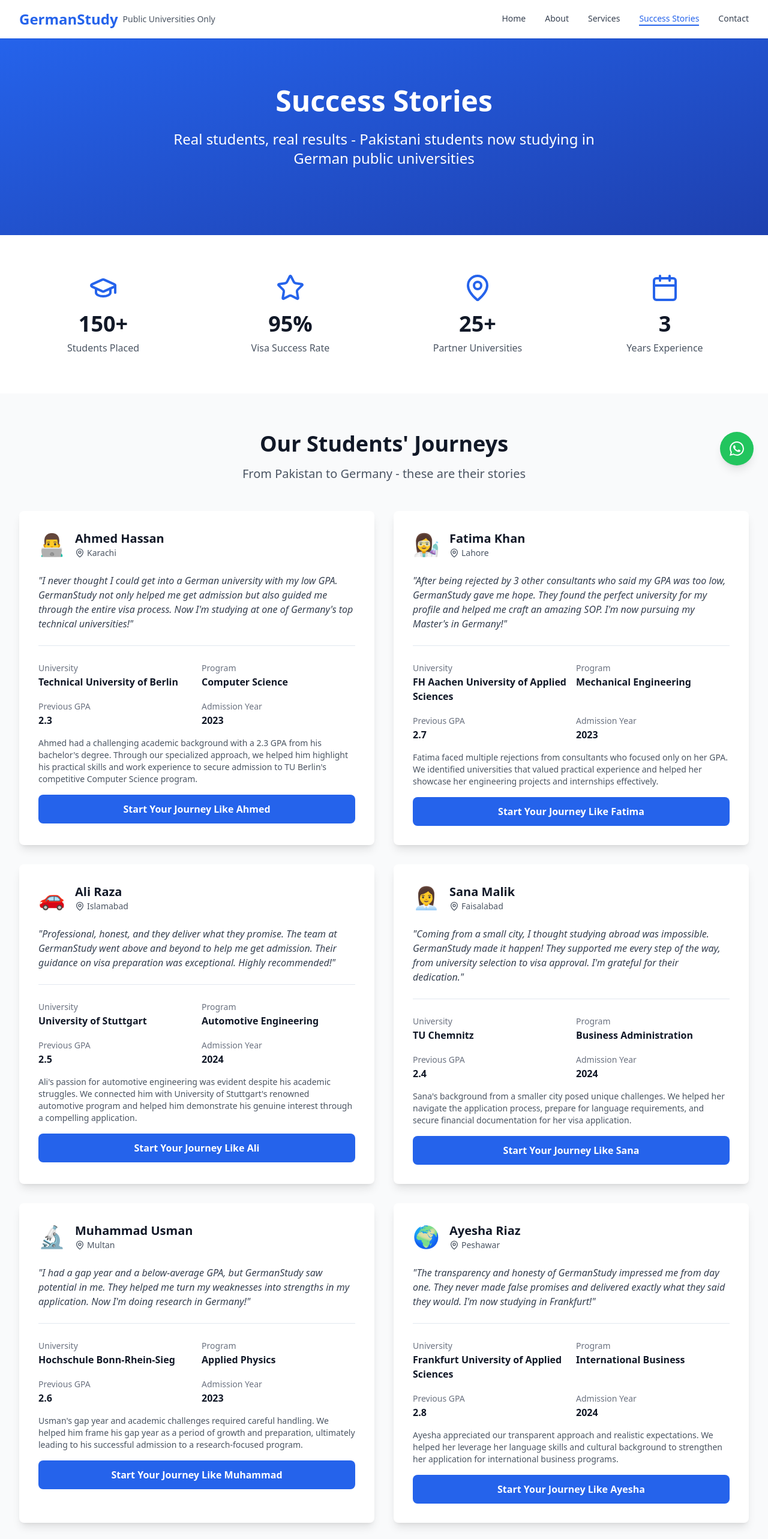
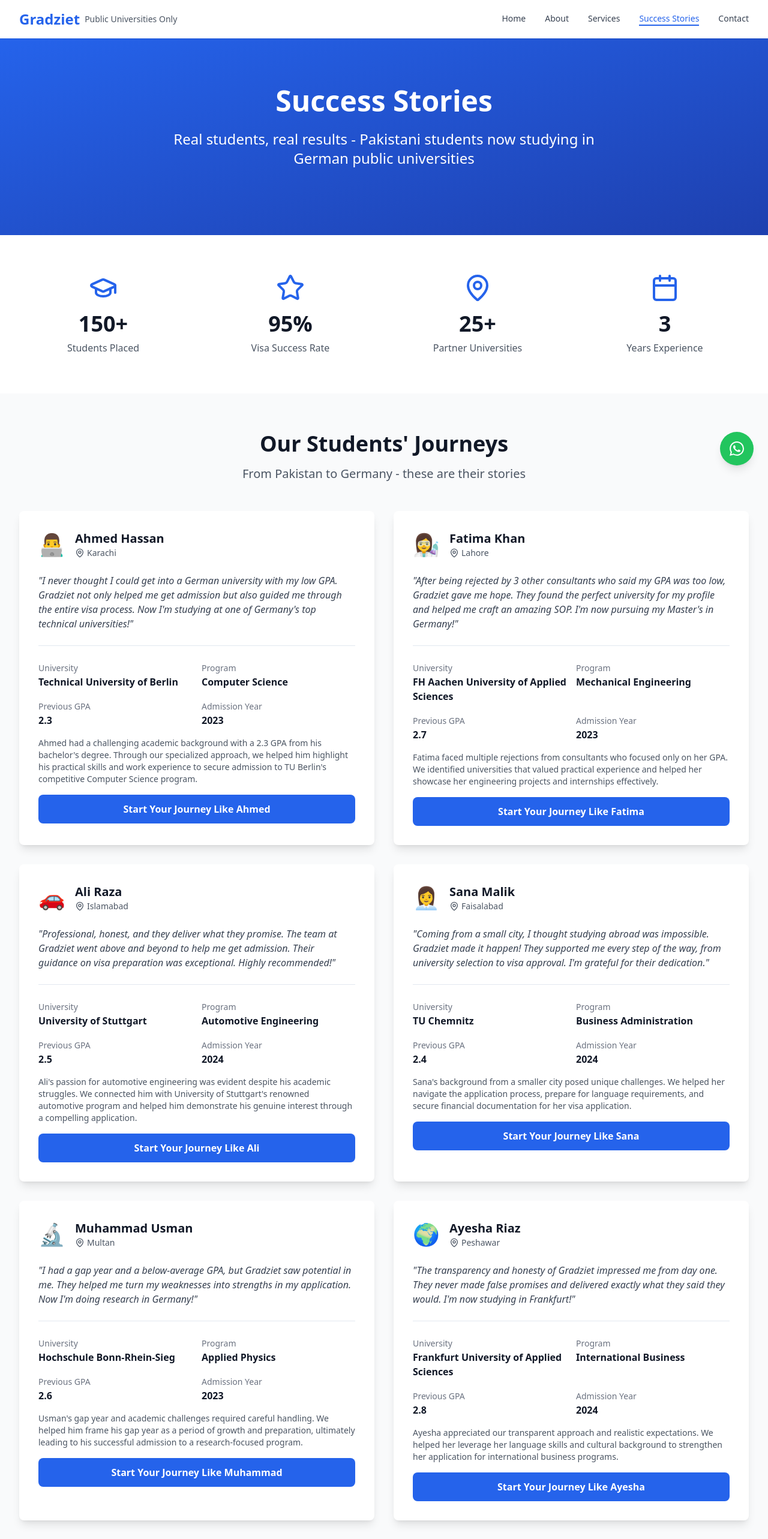
Before and after one commit to ahmedcyberflix/german-dreams-access, a React (Vite) app: page /students in a window 1280 px wide. Shown: the top 2566 px of the page at 60% size. Built offline with nearby package versions, Linux system fonts and the light colour scheme.

Commit message:
Rename consultancy to Gradziet
Replace old name and logo with Gradziet across the site, maintaining design aesthetic and brand colors.

```diff
--- a/src/components/Layout.tsx
+++ b/src/components/Layout.tsx
@@ -26,7 +26,7 @@ const Layout = ({ children }: { children: React.ReactNode }) => {
         <div className="max-w-7xl mx-auto px-4 sm:px-6 lg:px-8">
           <div className="flex justify-between items-center h-16">
             <Link to="/" className="flex items-center">
-              <span className="text-2xl font-bold text-blue-600">GermanStudy</span>
+              <span className="text-2xl font-bold text-blue-600">Gradziet</span>
               <span className="text-sm text-gray-600 ml-2 hidden sm:block">Public Universities Only</span>
             </Link>
 
@@ -88,7 +88,7 @@ const Layout = ({ children }: { children: React.ReactNode }) => {
         <div className="max-w-7xl mx-auto px-4 sm:px-6 lg:px-8 py-12">
           <div className="grid grid-cols-1 md:grid-cols-3 gap-8">
             <div className="md:col-span-2">
-              <h3 className="text-2xl font-bold mb-4">GermanStudy</h3>
+              <h3 className="text-2xl font-bold mb-4">Gradziet</h3>
               <p className="text-gray-300 mb-4">
                 Helping Pakistani students get admission to Germany's public universities -
                 no private institutions, no false promises.
@@ -119,7 +119,7 @@ const Layout = ({ children }: { children: React.ReactNode }) => {
 
           <div className="border-t border-gray-800 mt-8 pt-8 text-center">
             <p className="text-gray-400">
-              © 2024 GermanStudy. All rights reserved. | Public Universities Only
+              © 2024 Gradziet. All rights reserved. | Public Universities Only
             </p>
           </div>
         </div>
--- a/src/pages/About.tsx
+++ b/src/pages/About.tsx
@@ -10,7 +10,7 @@ const About = () => {
       <section className="bg-gradient-to-br from-blue-600 to-blue-800 text-white py-20">
         <div className="max-w-7xl mx-auto px-4 sm:px-6 lg:px-8">
           <div className="text-center">
-            <h1 className="text-4xl md:text-5xl font-bold mb-6">About GermanStudy</h1>
+            <h1 className="text-4xl md:text-5xl font-bold mb-6">About Gradziet</h1>
             <p className="text-xl md:text-2xl mb-8 max-w-3xl mx-auto">
               Two brothers on a mission to make German public education accessible for Pakistani students
             </p>
@@ -25,7 +25,7 @@ const About = () => {
             <h2 className="text-3xl md:text-4xl font-bold text-gray-900 mb-6">Our Story</h2>
             <div className="bg-white p-8 rounded-lg shadow-lg">
               <p className="text-lg text-gray-700 mb-6">
-                GermanStudy was founded by two brothers who witnessed firsthand the struggles of Pakistani students
+                Gradziet was founded by two brothers who witnessed firsthand the struggles of Pakistani students
                 trying to get quality education abroad. We saw too many students being misled by consultants who
                 promised them admission to expensive private institutions, often with hidden costs and poor outcomes.
               </p>
@@ -35,7 +35,7 @@ const About = () => {
                 that even students with lower GPAs could secure admission with the right guidance and approach.
               </p>
               <p className="text-lg text-gray-700">
-                This revelation led us to create GermanStudy - a consultancy that exclusively focuses on public
+                This revelation led us to create Gradziet - a consultancy that exclusively focuses on public
                 universities and maintains complete transparency throughout the process. We believe every student
                 deserves honest guidance and affordable education opportunities.
               </p>
--- a/src/pages/Index.tsx
+++ b/src/pages/Index.tsx
@@ -90,7 +90,7 @@ const Index = () => {
       city: "Karachi",
       university: "TU Berlin",
       gpa: "2.3",
-      quote: "I never thought I could get into a German university with my low GPA. GermanStudy made it possible!"
+      quote: "I never thought I could get into a German university with my low GPA. Gradziet made it possible!"
     },
     {
       name: "Fatima Khan",
--- a/src/pages/Students.tsx
+++ b/src/pages/Students.tsx
@@ -14,7 +14,7 @@ const Students = () => {
       previousGPA: "2.3",
       admissionYear: "2023",
       image: "👨‍💻",
-      quote: "I never thought I could get into a German university with my low GPA. GermanStudy not only helped me get admission but also guided me through the entire visa process. Now I'm studying at one of Germany's top technical universities!",
+      quote: "I never thought I could get into a German university with my low GPA. Gradziet not only helped me get admission but also guided me through the entire visa process. Now I'm studying at one of Germany's top technical universities!",
       details: "Ahmed had a challenging academic background with a 2.3 GPA from his bachelor's degree. Through our specialized approach, we helped him highlight his practical skills and work experience to secure admission to TU Berlin's competitive Computer Science program."
     },
     {
@@ -26,7 +26,7 @@ const Students = () => {
       previousGPA: "2.7",
       admissionYear: "2023",
       image: "👩‍🔬",
-      quote: "After being rejected by 3 other consultants who said my GPA was too low, GermanStudy gave me hope. They found the perfect university for my profile and helped me craft an amazing SOP. I'm now pursuing my Master's in Germany!",
+      quote: "After being rejected by 3 other consultants who said my GPA was too low, Gradziet gave me hope. They found the perfect university for my profile and helped me craft an amazing SOP. I'm now pursuing my Master's in Germany!",
       details: "Fatima faced multiple rejections from consultants who focused only on her GPA. We identified universities that valued practical experience and helped her showcase her engineering projects and internships effectively."
     },
     {
@@ -38,7 +38,7 @@ const Students = () => {
       previousGPA: "2.5",
       admissionYear: "2024",
       image: "🚗",
-      quote: "Professional, honest, and they deliver what they promise. The team at GermanStudy went above and beyond to help me get admission. Their guidance on visa preparation was exceptional. Highly recommended!",
+      quote: "Professional, honest, and they deliver what they promise. The team at Gradziet went above and beyond to help me get admission. Their guidance on visa preparation was exceptional. Highly recommended!",
       details: "Ali's passion for automotive engineering was evident despite his academic struggles. We connected him with University of Stuttgart's renowned automotive program and helped him demonstrate his genuine interest through a compelling application."
     },
     {
@@ -50,7 +50,7 @@ const Students = () => {
       previousGPA: "2.4",
       admissionYear: "2024",
       image: "👩‍💼",
-      quote: "Coming from a small city, I thought studying abroad was impossible. GermanStudy made it happen! They supported me every step of the way, from university selection to visa approval. I'm grateful for their dedication.",
+      quote: "Coming from a small city, I thought studying abroad was impossible. Gradziet made it happen! They supported me every step of the way, from university selection to visa approval. I'm grateful for their dedication.",
       details: "Sana's background from a smaller city posed unique challenges. We helped her navigate the application process, prepare for language requirements, and secure financial documentation for her visa application."
     },
     {
@@ -62,7 +62,7 @@ const Students = () => {
       previousGPA: "2.6",
       admissionYear: "2023",
       image: "🔬",
-      quote: "I had a gap year and a below-average GPA, but GermanStudy saw potential in me. They helped me turn my weaknesses into strengths in my application. Now I'm doing research in Germany!",
+      quote: "I had a gap year and a below-average GPA, but Gradziet saw potential in me. They helped me turn my weaknesses into strengths in my application. Now I'm doing research in Germany!",
       details: "Usman's gap year and academic challenges required careful handling. We helped him frame his gap year as a period of growth and preparation, ultimately leading to his successful admission to a research-focused program."
     },
     {
@@ -74,7 +74,7 @@ const Students = () => {
       previousGPA: "2.8",
       admissionYear: "2024",
       image: "🌍",
-      quote: "The transparency and honesty of GermanStudy impressed me from day one. They never made false promises and delivered exactly what they said they would. I'm now studying in Frankfurt!",
+      quote: "The transparency and honesty of Gradziet impressed me from day one. They never made false promises and delivered exactly what they said they would. I'm now studying in Frankfurt!",
       details: "Ayesha appreciated our transparent approach and realistic expectations. We helped her leverage her language skills and cultural background to strengthen her application for international business programs."
     }
   ];
```
